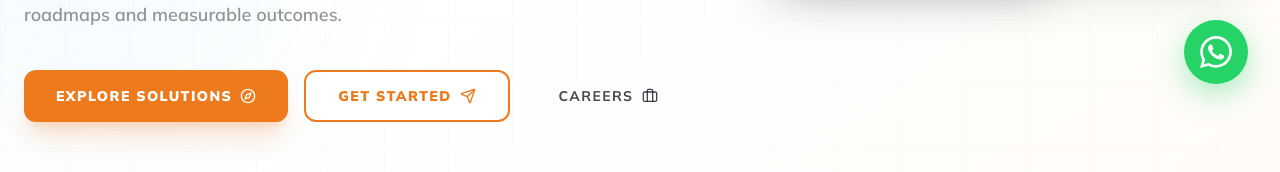
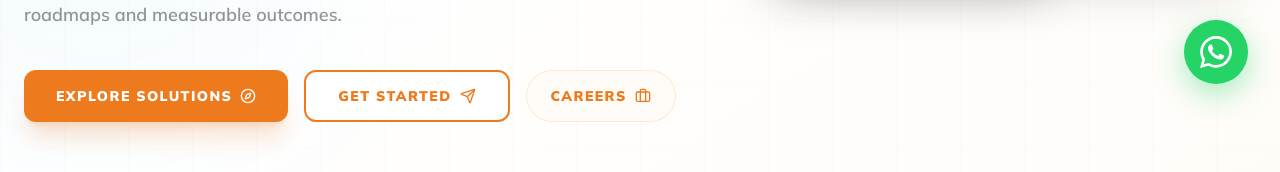
Before and after one commit to Vivantify/Vivantify, a React (Vite) app: page / in a window 1280 px wide. Shown: the part 684-856 px from the top of the page. Built offline with nearby package versions, Linux system fonts and the light colour scheme.

Commit message:
Highlight Careers link button in Hero section with soft orange background pill styling

```diff
--- a/src/components/sections/Hero.jsx
+++ b/src/components/sections/Hero.jsx
@@ -57,7 +57,7 @@ const Hero = () => {
               href="https://www.careers-page.com/vivantify-technology-solutions"
               target="_blank"
               rel="noopener noreferrer"
-              className="px-8 py-3.5 border border-transparent text-primary-dark/80 hover:text-primary font-bold rounded-xl transition-all duration-300 hover:bg-gray-100 inline-flex items-center justify-center text-sm uppercase tracking-widest"
+              className="px-6 py-3.5 border border-orange-200/50 bg-orange-50/40 text-primary hover:text-primary font-black rounded-full transition-all duration-300 hover:bg-orange-50/90 hover:border-orange-300/60 inline-flex items-center justify-center text-sm uppercase tracking-widest"
             >
               Careers
               <Briefcase className="ml-2 w-4 h-4" />
```
